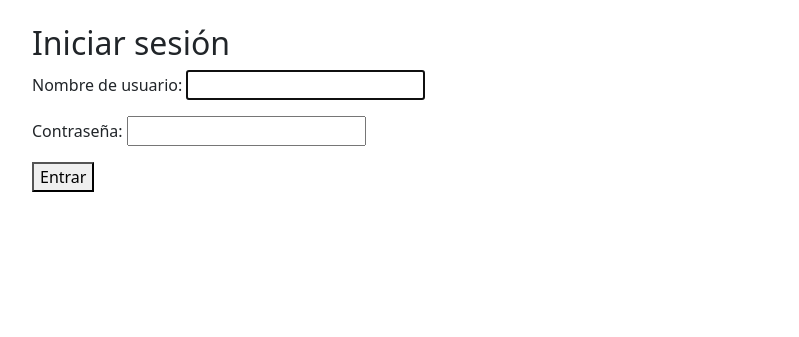
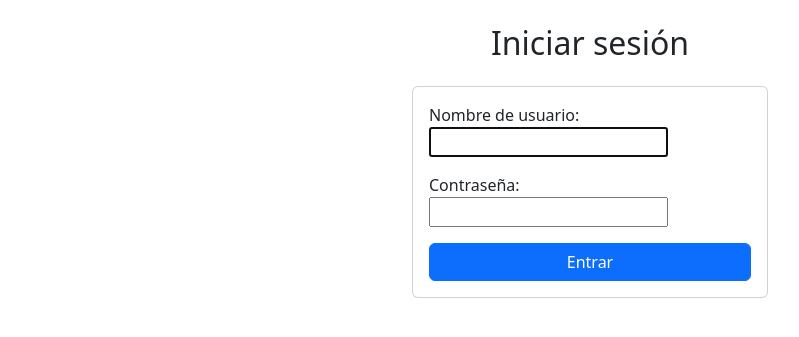
Before and after one commit to pedro-donoso/GestionProductos-django, a Django app: page /accounts/login/ in a window 1280 px wide. Shown: the part 56-393 px from the top of the page, without its empty margins (50-849 px from the left). Run offline with Django 5.2, Linux system fonts and the light colour scheme.

Commit message:
agrego estilo bootstrap a login

```diff
--- a/templates/registration/login.html
+++ b/templates/registration/login.html
@@ -3,15 +3,36 @@
 {% block title %}Iniciar sesión{% endblock %}
 
 {% block content %}
-<h2>Iniciar sesión</h2>
+<div class="row">
+  <div class="col-md-4 offset-md-4">
+    <h2 class="mb-4 text-center">Iniciar sesión</h2>
 
-{% if form.errors %}
-    <p>Usuario o contraseña incorrectos.</p>
-{% endif %}
+    {% if form.errors %}
+      <div class="alert alert-danger">
+        Usuario o contraseña incorrectos.
+      </div>
+    {% endif %}
 
-<form method="post">
-    {% csrf_token %}
-    {{ form.as_p }}
-    <button type="submit">Entrar</button>
-</form>
+    <form method="post" class="card card-body">
+      {% csrf_token %}
+
+      <div class="mb-3">
+        {{ form.username.label_tag }}
+        {{ form.username }}
+      </div>
+      <div class="mb-3">
+        {{ form.password.label_tag }}
+        {{ form.password }}
+      </div>
+
+      {% if next %}
+        <input type="hidden" name="next" value="{{ next }}">
+      {% endif %}
+
+      <button type="submit" class="btn btn-primary w-100">
+        Entrar
+      </button>
+    </form>
+  </div>
+</div>
 {% endblock %}
```
